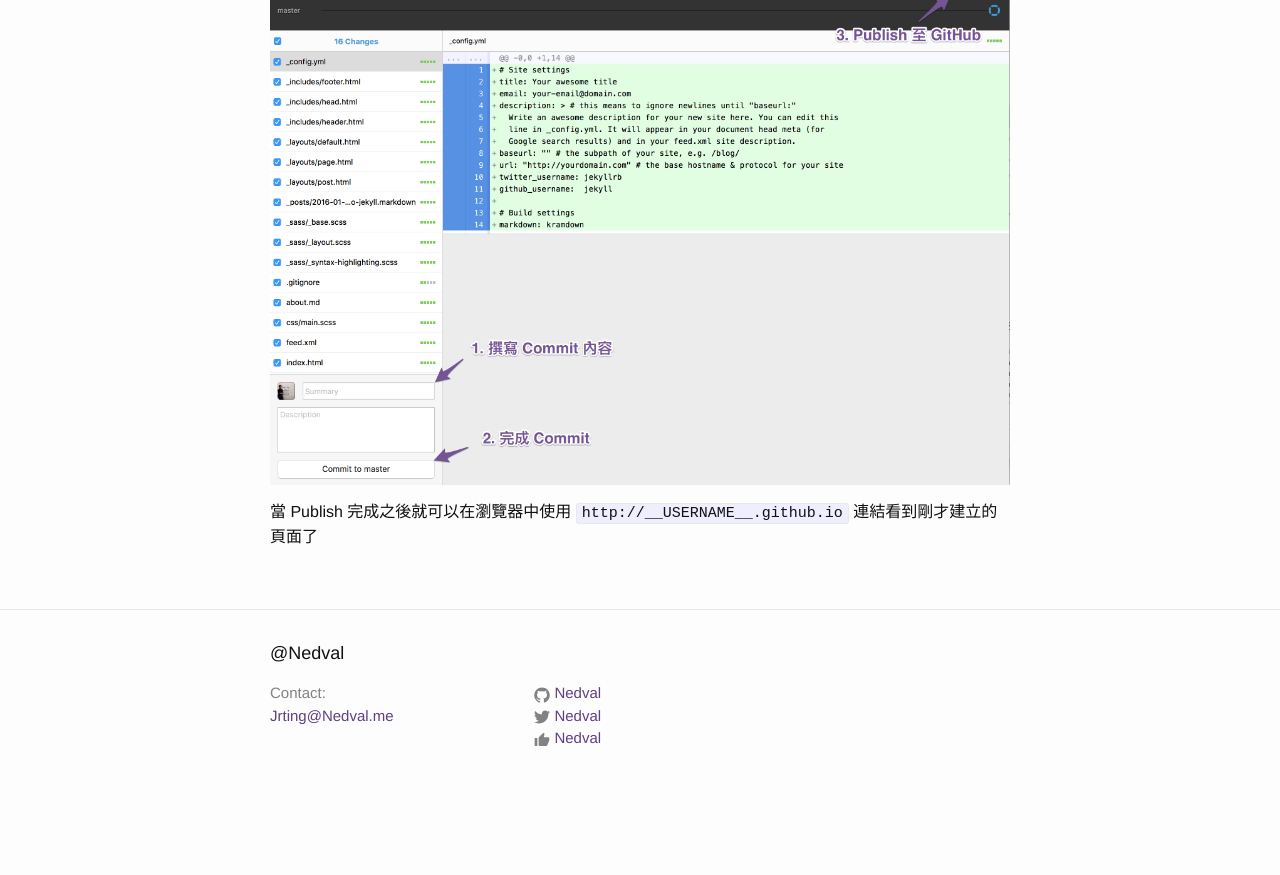
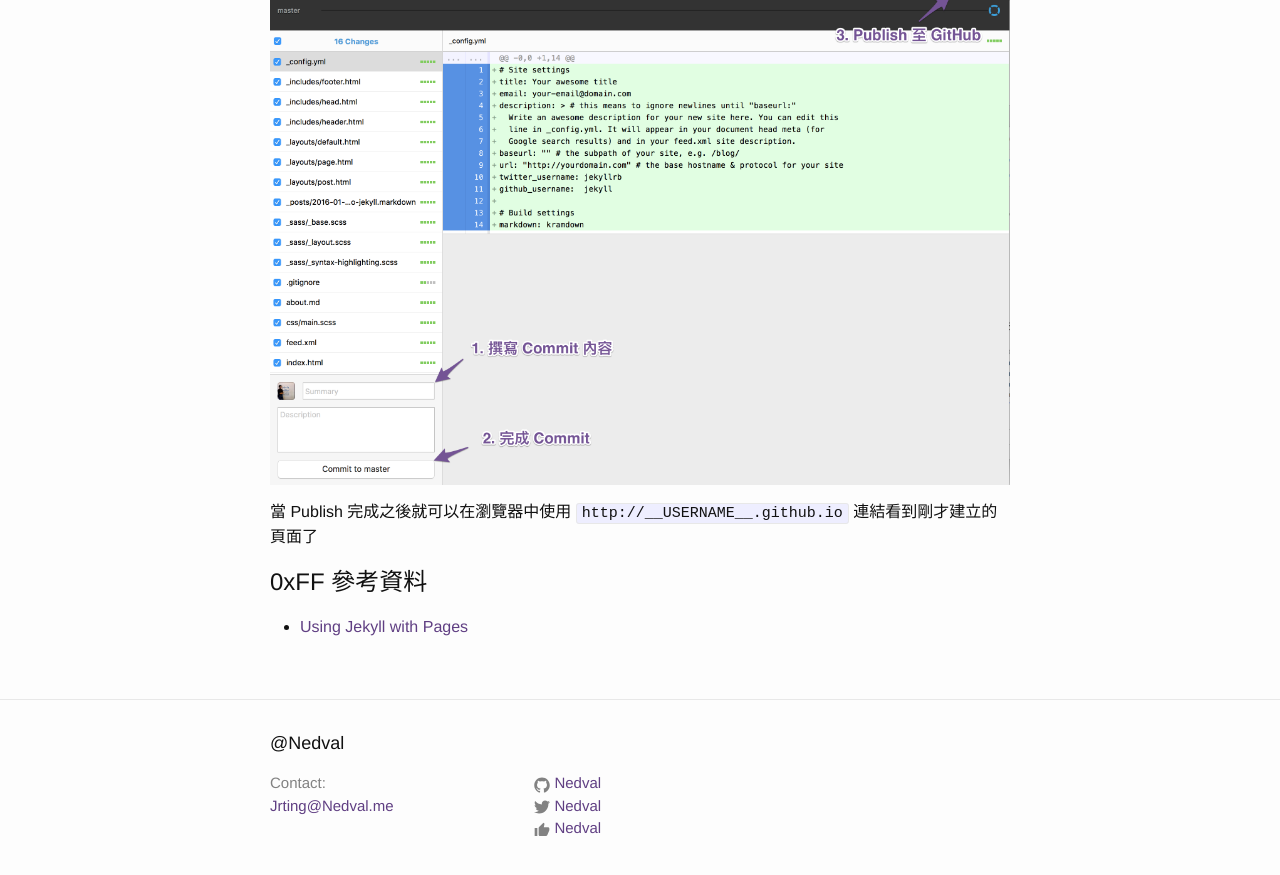
Before and after one commit to Nedval/Nedval.github.io, a Jekyll site: the page built from _posts/2016-01-04-using_github_pages_as_blog_with_jekyll.md, in a window 1280 px wide and 900 px high, scrolled down 2584 px. Shown: the top 875 px of the window. Built offline with Jekyll 4.4.1, drawn with Linux system fonts in a browser that asks for light colours; before the commit the page ends 3394 px from its top, so only the background shows below that.

Commit message:
新增參考資料

```diff
--- a/_posts/2016-01-04-using_github_pages_as_blog_with_jekyll.md
+++ b/_posts/2016-01-04-using_github_pages_as_blog_with_jekyll.md
@@ -69,3 +69,6 @@ $ bundle exec jekyll serve
 ![GitHub Desktop Screen Shot]({{ site.url }}/images/1451853670.png)
 
 當 Publish 完成之後就可以在瀏覽器中使用 `http://__USERNAME__.github.io` 連結看到剛才建立的頁面了
+
+# 0xFF 參考資料 #
+- [Using Jekyll with Pages](https://help.github.com/articles/using-jekyll-with-pages/)
```
